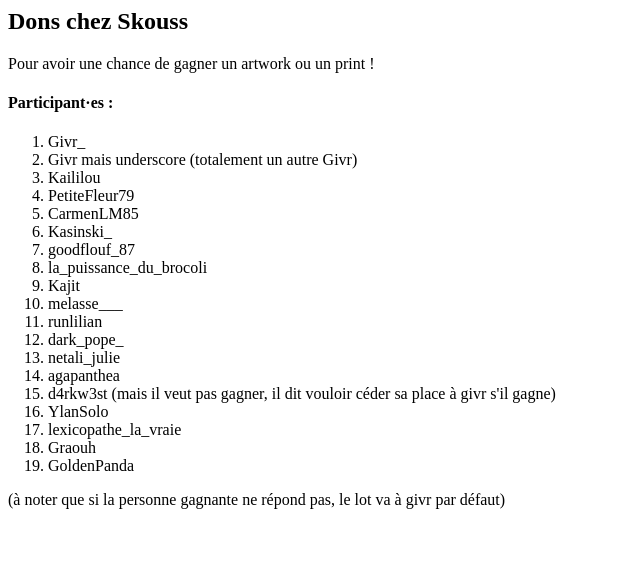
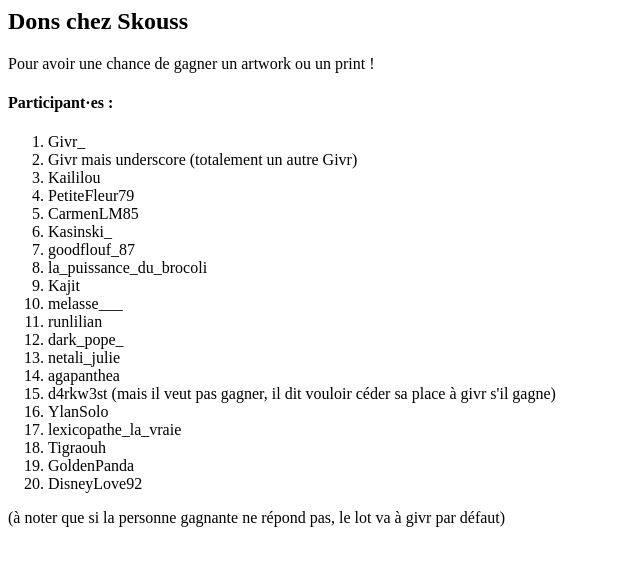
Before and after one commit to daalvehn/daalvehn.github.io, a plain HTML site: page index.html in a window 1280 px wide. Shown: the whole page, without its empty margins (0-640 px from the left). Drawn offline with Linux system fonts and the light colour scheme.

Commit message:
Update index.html

```diff
--- a/index.html
+++ b/index.html
@@ -20,8 +20,9 @@
     <li>d4rkw3st (mais il veut pas gagner, il dit vouloir céder sa place à givr s'il gagne)</li>
     <li>YlanSolo</li>
     <li>lexicopathe_la_vraie</li>
-    <li>Graouh</li>
+    <li>Tigraouh</li>
     <li>GoldenPanda</li>
+    <li>DisneyLove92</li>
   </ol>
   <div>(à noter que si la personne gagnante ne répond pas, le lot va à givr par défaut)</div>
 </html>
```
